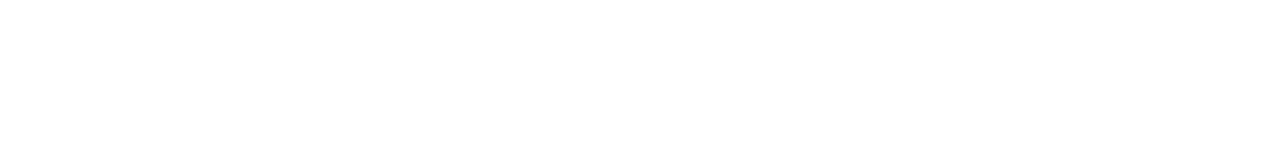
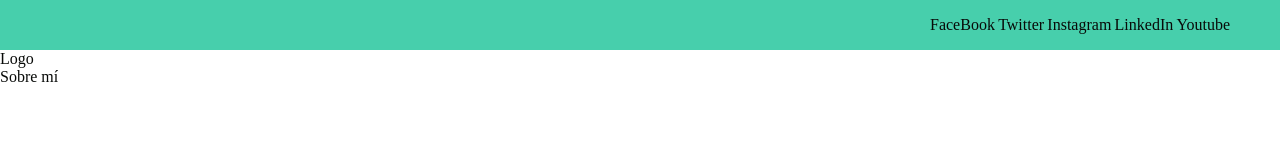
Before and after one commit to jorgearguellles/maquetaci-nCSS-blog, a plain HTML site: page index.html in a window 1280 px wide. Drawn offline with Linux system fonts and the light colour scheme.

Commit message:
add/ header styles first steps

```diff
--- a/css/main.css
+++ b/css/main.css
@@ -0,0 +1,41 @@
+body {
+  margin: 0;
+  padding: 0;
+  box-sizing: border-box;
+  position: fixed;
+  top: 0;
+  bottom: 0;
+  left: 0;
+  right: 0;
+}
+
+a {
+  text-decoration: none;
+  display: inline;
+  color: rgb(8, 10, 8);
+}
+
+header {
+  width: 100%;
+  height: 140px;
+  display: grid;
+  grid-template-rows: 1fr 2fr;
+}
+
+header .header-icons-container {
+  width: 100%;
+  height: 50px;
+  display: grid;
+  background-color: #47cfac;
+}
+
+header .header-icons-container .icons {
+  width: 300px;
+  height: auto;
+  display: flex;
+  justify-items: flex-end;
+  align-items: center;
+  justify-content: space-between;
+  justify-self: end;
+  margin-right: 50px;
+}
--- a/index.html
+++ b/index.html
@@ -4,9 +4,28 @@
   <meta charset="UTF-8">
   <meta http-equiv="X-UA-Compatible" content="IE=edge">
   <meta name="viewport" content="width=device-width, initial-scale=1.0">
-  <title>Maquetación CSS - Blog</title>
+  <link rel="stylesheet" href="./css/main.css">
+  <title>Mi Blog</title>
 </head>
 <body>
-
+  <header>
+    <section class="header-icons-container">
+      <div class="icons">
+        <a href="http://" target="_blank" rel="noopener noreferrer">FaceBook</a>
+        <a href="http://" target="_blank" rel="noopener noreferrer">Twitter</a>
+        <a href="http://" target="_blank" rel="noopener noreferrer">Instagram</a>
+        <a href="http://" target="_blank" rel="noopener noreferrer">LinkedIn</a>
+        <a href="http://" target="_blank" rel="noopener noreferrer">Youtube</a>
+      </div>
+    </section>
+    <nav>
+      <section class="nav-logo-container">
+        <a href="/">Logo</a>
+      </section>
+      <section class="profile-link">
+        <a href="./perfil.html">Sobre mí</a>
+      </section>
+    </nav>
+  </header>
 </body>
 </html>
```
